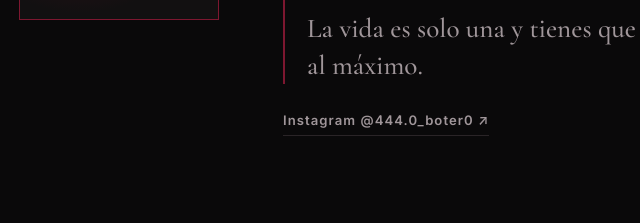
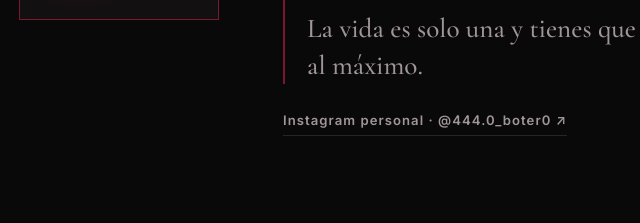
Before and after one commit to JuanMiguel21232123/MI-PAGINA, a plain HTML site: page index.html in a window 1280 px wide. Shown: the part 2097-2320 px from the top of the page, 57-697 px from the left. Drawn offline with nearby package versions, Linux system fonts and the light colour scheme.

Commit message:
instagram personal

```diff
--- a/index.html
+++ b/index.html
@@ -344,7 +344,7 @@
             <p>Puedes lograr lo que sea mientras tengas “esa” mentalidad: crea, innova, diseña un plan y ejecuta. Cuenta conmigo para crear lo que quieras para tu negocio.</p>
             <p>La vida es solo una y tienes que aprovechar cada día al máximo.</p>
           </blockquote>
-          <a class="social" href="https://www.instagram.com/444.0_boter0/" target="_blank" rel="noopener noreferrer" aria-label="Instagram personal de Juan Miguel Ospina Botero">Instagram @444.0_boter0 ↗</a>
+          <a class="social" href="https://www.instagram.com/444.0_boter0/" target="_blank" rel="noopener noreferrer" aria-label="Instagram personal de Juan Miguel Ospina Botero">Instagram personal · @444.0_boter0 ↗</a>
         </div>
       </div>
     </section>
@@ -478,8 +478,8 @@
               </dd>
             </div>
             <div>
-              <dt>Instagram</dt>
-              <dd><a href="https://www.instagram.com/444.0_boter0/" target="_blank" rel="noopener noreferrer" aria-label="Instagram de Juan Miguel Ospina Botero">@444.0_boter0 ↗</a></dd>
+              <dt>Instagram personal</dt>
+              <dd><a href="https://www.instagram.com/444.0_boter0/" target="_blank" rel="noopener noreferrer" aria-label="Instagram personal de Juan Miguel Ospina Botero">@444.0_boter0 ↗</a></dd>
             </div>
             <div>
               <dt>Ubicación</dt>
@@ -525,7 +525,7 @@
   <footer>
     <div class="wrap">
       <a class="brand-foot" href="#inicio">VORTEX</a>
-      <p>Vortex Innovation Studio · Villamaría, Caldas · <a class="foot-link" href="https://www.instagram.com/444.0_boter0/" target="_blank" rel="noopener noreferrer">Instagram</a></p>
+      <p>Vortex Innovation Studio · Villamaría, Caldas · <a class="foot-link" href="https://www.instagram.com/444.0_boter0/" target="_blank" rel="noopener noreferrer">Instagram personal</a></p>
       <p>&copy; <span id="year"></span> Vortex Innovation Studio. Todos los derechos reservados.</p>
     </div>
   </footer>
```
